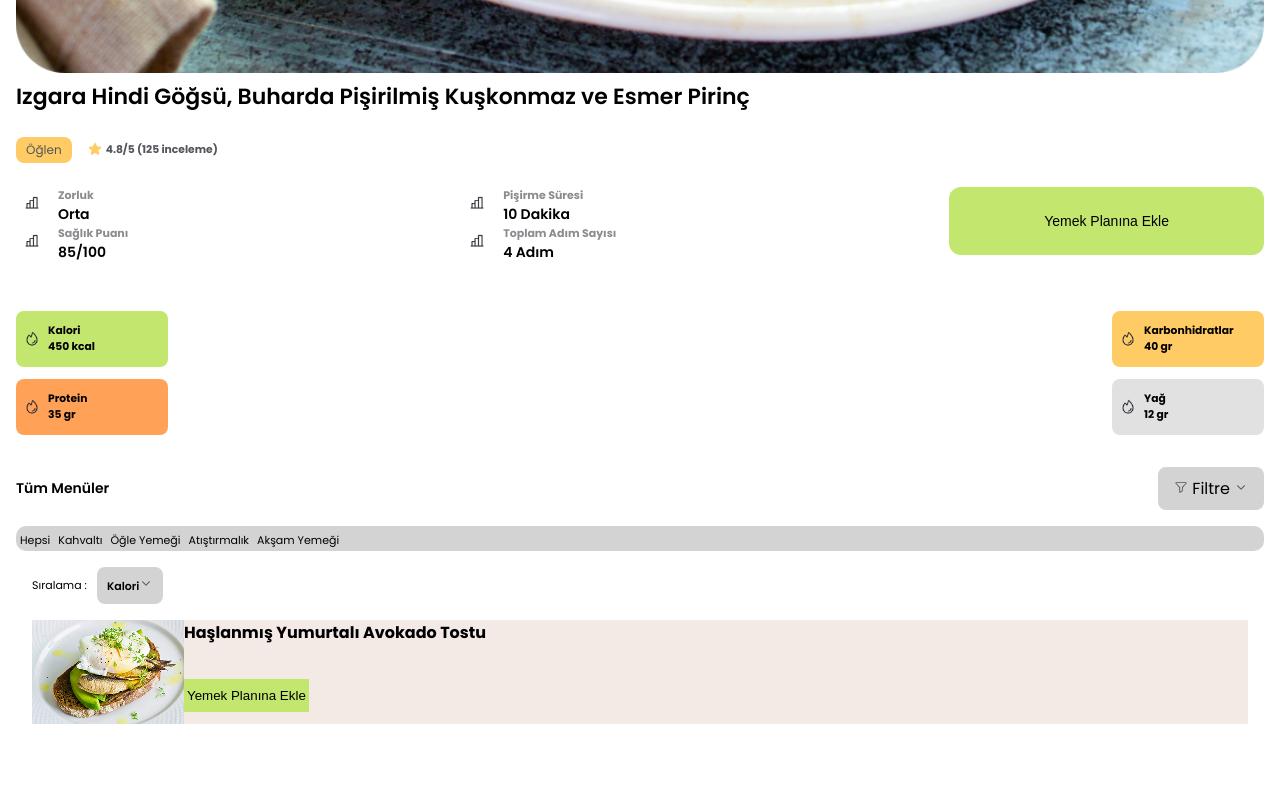
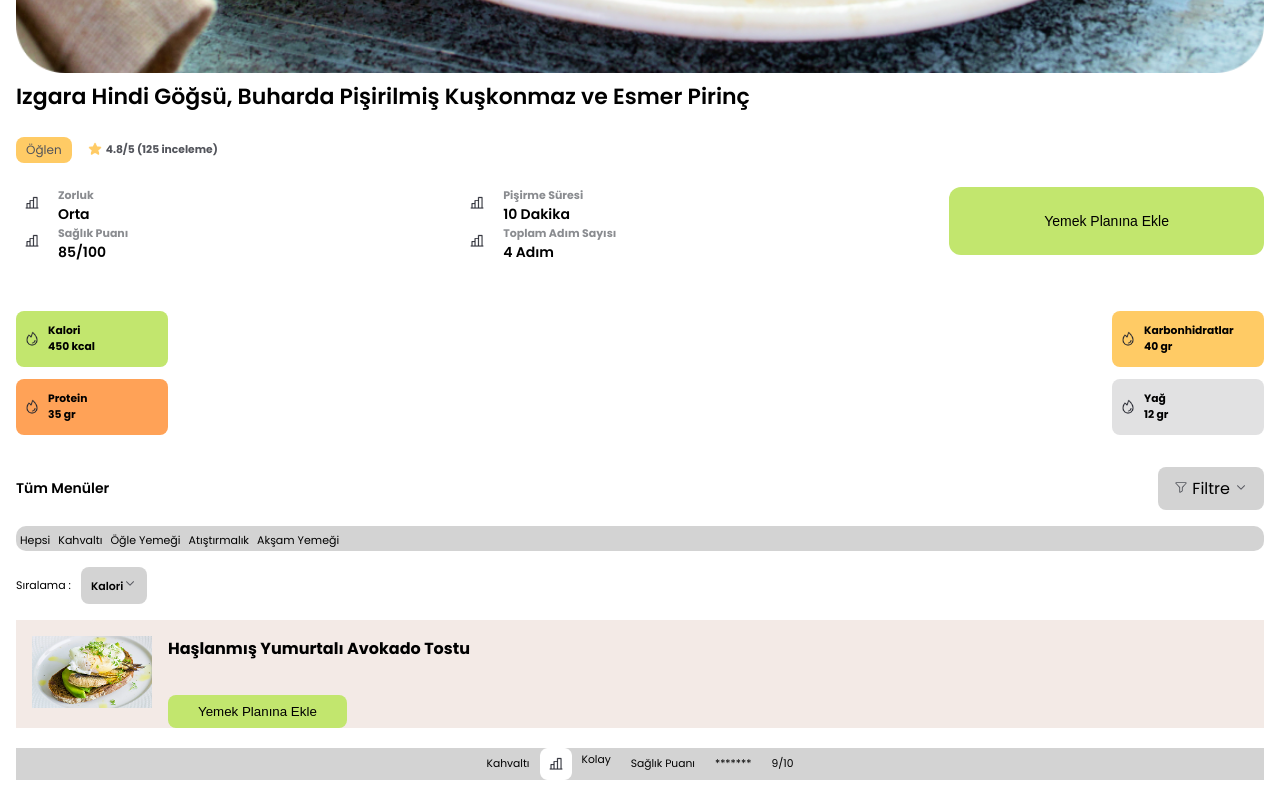
Before and after one commit to dursunkokturk/saglikli-yasam, a React (Vite) app: page / in a window 1280 px wide. Shown: the part 1072-1872 px from the top of the page. Before the commit the page ends 1816 px from the top, so only its background shows below. Built offline with nearby package versions, Linux system fonts and the light colour scheme.

Commit message:
src klasoru icindeki components klasoru icindeki menus klasoru icindeki BreakfastMenus.jsx component'i icinde duzenlemeler devam edecek

```diff
--- a/src/App.css
+++ b/src/App.css
@@ -230,18 +230,19 @@ main .menu-lists label {
   padding: 6px 4px;
 }
 
-main .calory-ranking {
+/* ======= BreakfastMenus.jsx Component ======= */
+.calory-ranking {
   margin-top: 16px;
   display: flex;
   align-items: center;
 }
 
-main .calory-ranking h6 {
+.calory-ranking h6 {
   font-size: 11px;
   font-weight: 400;
 }
 
-main .calory-ranking label {
+.calory-ranking label {
   font-size: 11px;
   font-weight: 600;
   background-color: lightgray;
@@ -251,20 +252,54 @@ main .calory-ranking label {
   margin-left: 10px;
 }
 
-main .breakfast-card {
+.breakfast-card {
   width: 100%;
   background-color: rgb(243, 234, 230);
 
   margin-top: 16px;
+  margin-bottom: 20px;
   display: flex;
 }
 
-main .breakfast-card .breakfast-name-and-button .breakfast-name {
+.breakfast-card .breakfast-menu-photo {
+  width: 152px;
+  height: 104px;
+  padding: 16px;
+}
+
+/* .breakfast-card .breakfast-name-and-button {
+  padding-inline: 16px;
+} */
+.breakfast-card .breakfast-name-and-button .breakfast-name {
+  margin-top: 16px;
   margin-bottom: 34px;
 }
 
-main .breakfast-card .breakfast-name-and-button .breakfast-add-button {
+.breakfast-card .breakfast-name-and-button .breakfast-add-button {
   background-color: #C2E66E;
-  padding: 9px 3px;
+  padding: 9px 30px;
   border: none;
+  border-radius: 8px;
 }
+
+.meal-type--difficulty-level--health-score-write--star-number--score {
+  display: flex;
+  background-color: lightgray;
+  align-items: center;
+  justify-content: center;
+}
+
+.meal-type--difficulty-level--health-score-write--star-number--score h6 {
+  font-weight: 400;
+  padding: 4px 10px;
+}
+
+.meal-type--difficulty-level--health-score-write--star-number--score .difficulty-level {
+  display: flex;
+
+}
+
+.meal-type--difficulty-level--health-score-write--star-number--score .difficulty-level .icon-level {
+  width: 32px;
+  height: 32px;
+}
--- a/src/Components/Menus/BreakfastMenus.jsx
+++ b/src/Components/Menus/BreakfastMenus.jsx
@@ -1,9 +1,10 @@
 import IconDown from '../../assets/img/icon-down.png'
 import BreakfastMenu1 from '../../assets/img/breakfast-menu-1.png'
+import IconLevel from '../../assets/img/icon-level.png'
 
 export default function BreakfastMenus() {
   return (
-    <main>
+    <>
       <section className="calory-ranking">
         <h6>Sıralama : </h6>
         <label htmlFor="">
@@ -18,6 +19,26 @@ export default function BreakfastMenus() {
           <button className='breakfast-add-button'>Yemek Planına Ekle</button>
         </div>
       </section>
-    </main>
+      <section>
+        <div className="meal-type--difficulty-level--health-score-write--star-number--score">
+          <div className="meal-type">
+            <h6>Kahvaltı</h6>
+          </div>
+          <div className="difficulty-level">
+            <img src={IconLevel} className='icon-level' alt="" />
+            <h6>Kolay</h6>
+          </div>
+          <div className="health-score-write">
+            <h6>Sağlık Puanı</h6>
+          </div>
+          <div className="star-number">
+            <h6>*******</h6>
+          </div>
+          <div className="score">
+            <h6>9/10</h6>
+          </div>
+        </div>
+      </section>
+    </>
   )
 }
```
